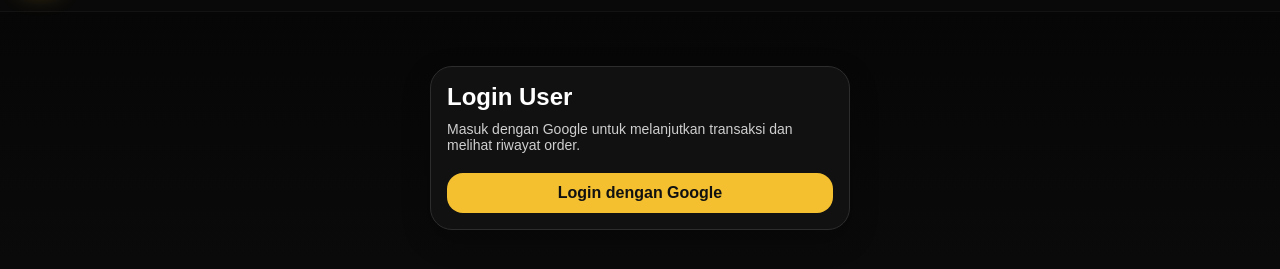
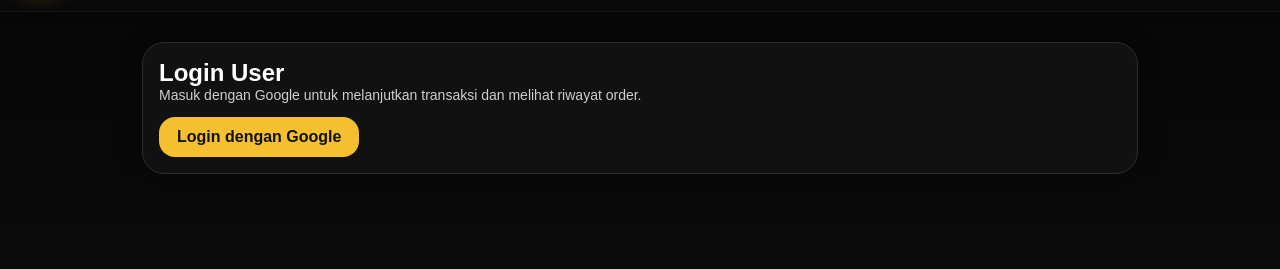
Before and after one commit to corleonev975-crypto/Store-Xin, a plain HTML site: page auth/login.html in a window 1280 px wide. Shown: the part 65-334 px from the top of the page. Drawn offline with Linux system fonts and the light colour scheme.

Commit message:
Update login.html

```diff
--- a/auth/login.html
+++ b/auth/login.html
@@ -4,7 +4,7 @@
   <meta charset="UTF-8" />
   <meta name="viewport" content="width=device-width, initial-scale=1.0" />
   <title>Login XinnStore</title>
-  <link rel="stylesheet" href="../css/style.css?v=31" />
+  <link rel="stylesheet" href="../css/style.css?v=500" />
 </head>
 <body>
   <header class="navbar">
@@ -17,18 +17,16 @@
   </header>
 
   <main class="container">
-    <section class="game-panel" style="max-width:420px;margin:40px auto 0;">
-      <h1 style="font-size:24px;font-weight:900;margin-bottom:10px;">Login User</h1>
-      <p class="game-desc" style="margin-bottom:20px;">
-        Masuk dengan Google untuk melanjutkan transaksi dan melihat riwayat order.
-      </p>
+    <section class="game-panel auth-panel">
+      <h1 class="auth-title">Login User</h1>
+      <p class="game-desc">Masuk dengan Google untuk melanjutkan transaksi dan melihat riwayat order.</p>
 
-      <button class="buy-btn" style="width:100%;" onclick="loginGoogle()">
+      <button class="buy-btn auth-btn" onclick="loginGoogle()">
         Login dengan Google
       </button>
     </section>
   </main>
 
-  <script type="module" src="../js/auth.js?v=31"></script>
+  <script type="module" src="../js/auth.js?v=500"></script>
 </body>
 </html>
```
